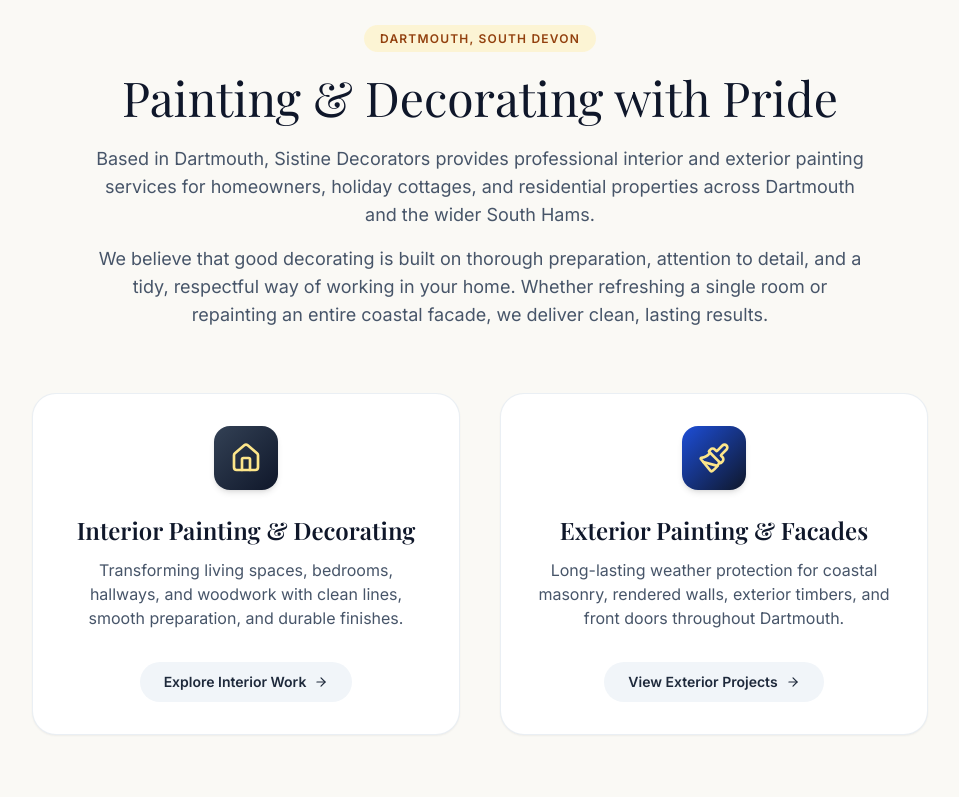
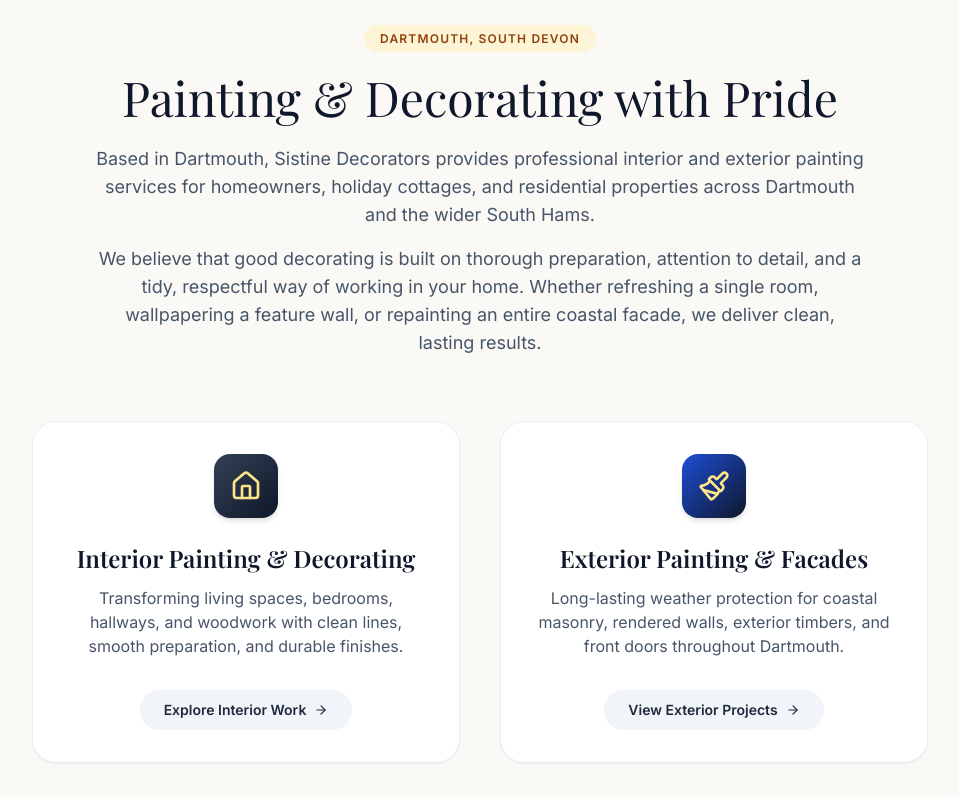
Before and after one commit to itsmyapp-code/sistine, a Next.js app: page / in a window 1280 px wide. Shown: the part 904-1701 px from the top of the page, without its empty margins (160-1119 px from the left). Built offline with nearby package versions, Linux system fonts and the light colour scheme; a web font is replaced by a local one.

Commit message:
Restore wallpapering feature wall mention in homepage introduction copy

```diff
--- a/src/app/page.tsx
+++ b/src/app/page.tsx
@@ -122,7 +122,7 @@
                 Based in Dartmouth, Sistine Decorators provides professional interior and exterior painting services for homeowners, holiday cottages, and residential properties across Dartmouth and the wider South Hams.
               </p>
               <p>
-                We believe that good decorating is built on thorough preparation, attention to detail, and a tidy, respectful way of working in your home. Whether refreshing a single room or repainting an entire coastal facade, we deliver clean, lasting results.
+                We believe that good decorating is built on thorough preparation, attention to detail, and a tidy, respectful way of working in your home. Whether refreshing a single room, wallpapering a feature wall, or repainting an entire coastal facade, we deliver clean, lasting results.
               </p>
             </div>
           </div>
```
